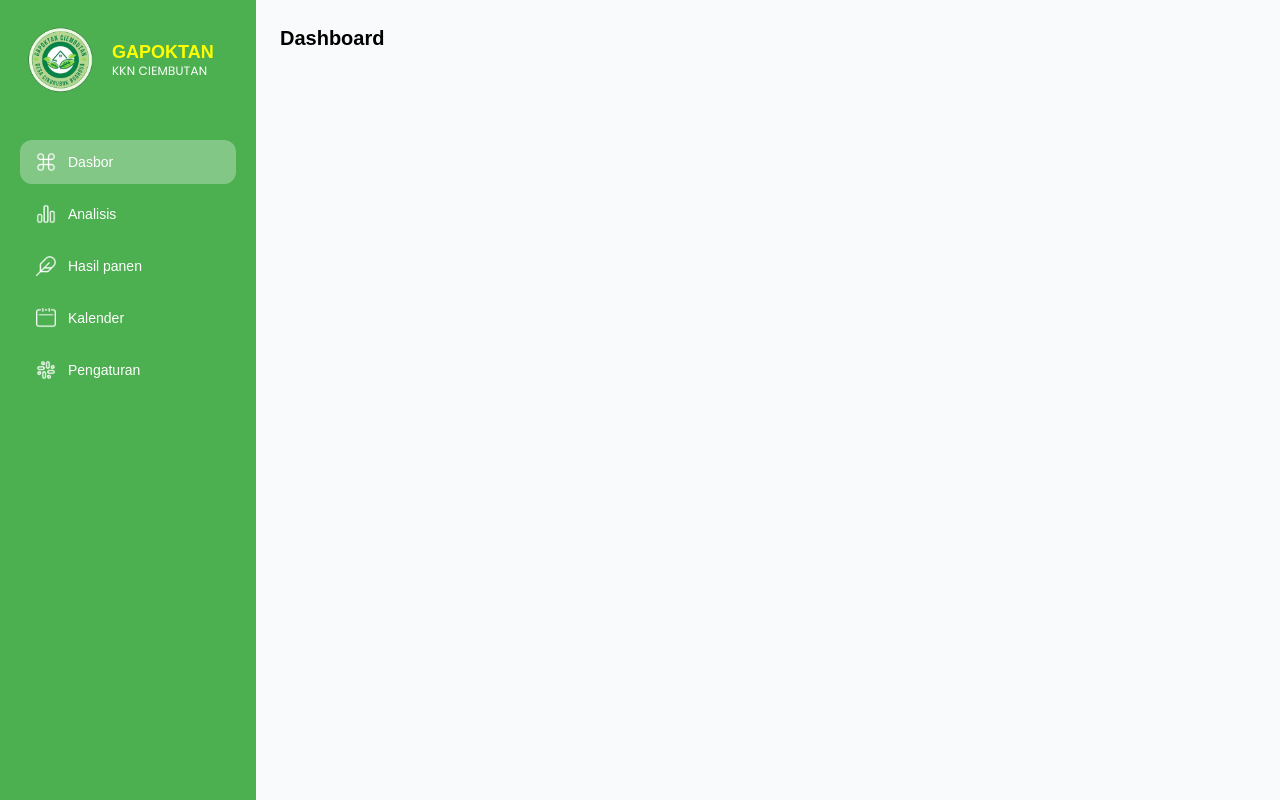
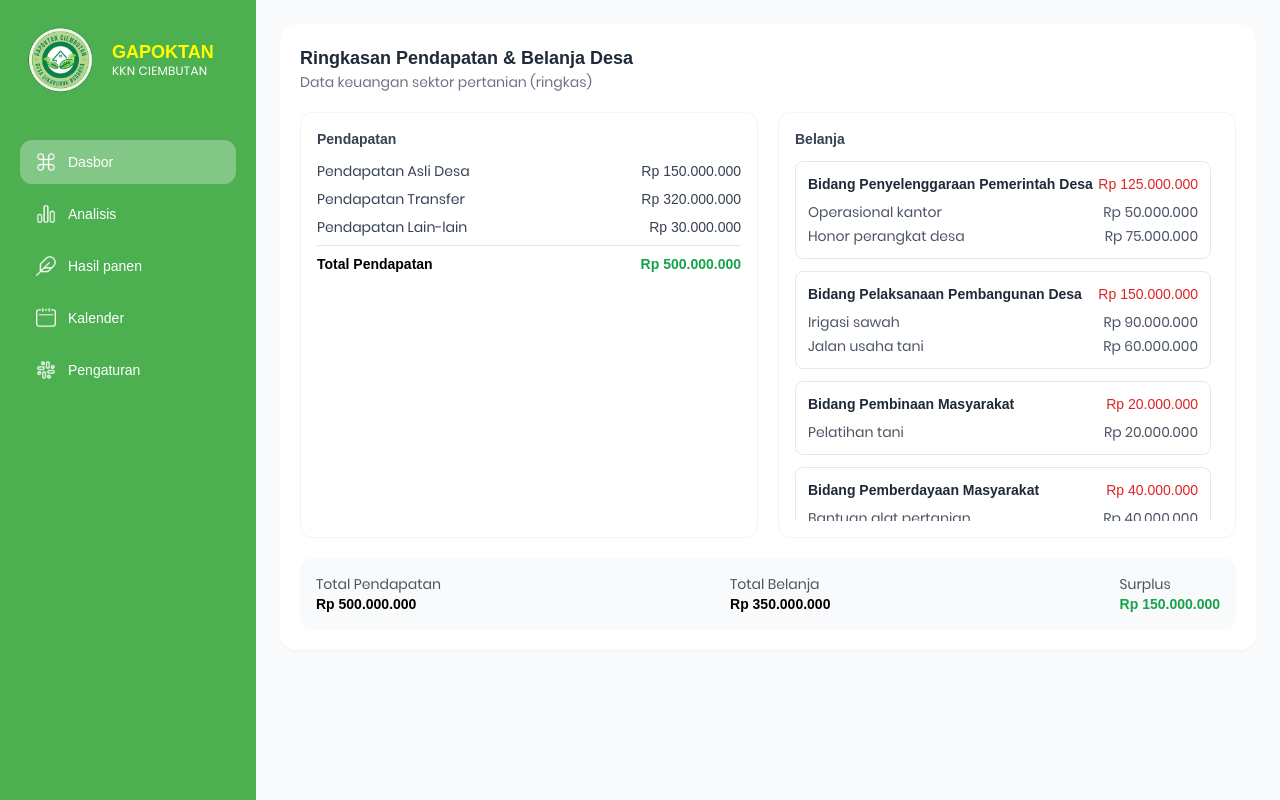
Before and after one commit to DirtyAndShaggy/Dashboard_Gapoktan_Ciembutan, a React (Vite) app: page / in a window 1280 px wide. Built offline with nearby package versions, Linux system fonts and the light colour scheme; a web font is replaced by a local one.

Commit message:
banner anggara desa

```diff
--- a/src/App.jsx
+++ b/src/App.jsx
@@ -1,9 +1,9 @@
 import { Routes, Route } from "react-router-dom";
 
-import DashboardLayout from "./layouts/DashboardLayout";
+import DashboardLayout from "./layouts/Dashboardlayout";
 
 import Dashboard from "./pages/Dashboard";
-import Analysis from "./pages/Analysis.jsx";
+import Analysis from "./pages/Analysis";
 import Harvest from "./pages/Harvest";
 import Calendar from "./pages/Calendar";
 import Settings from "./pages/Settings";
--- /dev/null
+++ b/src/components/banner/ExpenseGroup.jsx
@@ -0,0 +1,53 @@
+import { useState } from "react";
+import { formatRupiah } from "../../utils/formatRupiah";
+
+export default function ExpenseGroup({ title, items }) {
+  const [open, setOpen] = useState(false);
+
+  const total = items.reduce((sum, item) => sum + item.value, 0);
+
+  return (
+    <div className="border rounded-lg p-3">
+      {/* Header */}
+      <div
+        className="flex justify-between items-center cursor-pointer md:cursor-default"
+        onClick={() => setOpen(!open)}
+      >
+        <h4 className="text-sm font-semibold text-gray-800">
+          {title}
+        </h4>
+        <span className="text-sm font-medium text-red-600">
+          {formatRupiah(total)}
+        </span>
+      </div>
+
+      {/* Sub items – desktop always visible */}
+      <div className="hidden md:block mt-2 space-y-1">
+        {items.map((item, idx) => (
+          <div
+            key={idx}
+            className="flex justify-between text-sm text-gray-600"
+          >
+            <span>{item.label}</span>
+            <span>{formatRupiah(item.value)}</span>
+          </div>
+        ))}
+      </div>
+
+      {/* Sub items – mobile collapsible */}
+      {open && (
+        <div className="md:hidden mt-2 space-y-1">
+          {items.map((item, idx) => (
+            <div
+              key={idx}
+              className="flex justify-between text-sm text-gray-600"
+            >
+              <span>{item.label}</span>
+              <span>{formatRupiah(item.value)}</span>
+            </div>
+          ))}
+        </div>
+      )}
+    </div>
+  );
+}
--- /dev/null
+++ b/src/components/banner/FinanceBanner.jsx
@@ -0,0 +1,68 @@
+import { financeData } from "../../data/financeData";
+import IncomeCard from "./IncomeCard";
+import ExpenseGroup from "./ExpenseGroup";
+import SummaryStrip from "./SummaryStrip";
+
+export default function FinanceBanner() {
+  const totalIncome = financeData.income.reduce(
+    (sum, item) => sum + item.value,
+    0
+  );
+
+  const totalExpense = financeData.expenses.reduce(
+    (sum, group) =>
+      sum + group.items.reduce((s, item) => s + item.value, 0),
+    0
+  );
+
+  return (
+    <section className="bg-white rounded-2xl shadow-sm p-5 mb-6">
+      {/* Header */}
+      <div className="mb-5">
+        <h2 className="text-lg font-bold text-gray-800">
+          Ringkasan Pendapatan & Belanja Desa
+        </h2>
+        <p className="text-sm text-gray-500">
+          Data keuangan sektor pertanian (ringkas)
+        </p>
+      </div>
+
+      {/* Content */}
+      <div className="grid grid-cols-1 lg:grid-cols-2 gap-5">
+        {/* Pendapatan */}
+        <div className="rounded-xl border border-gray-100 p-4">
+          <p className="text-sm font-semibold text-gray-700 mb-3">
+            Pendapatan
+          </p>
+          <IncomeCard income={financeData.income} />
+        </div>
+
+        {/* Belanja */}
+        <div className="rounded-xl border border-gray-100 p-4">
+          <p className="text-sm font-semibold text-gray-700 mb-3">
+            Belanja
+          </p>
+
+          {/* Scroll container to prevent insane height */}
+          <div className="space-y-3 max-h-[360px] overflow-y-auto pr-2">
+            {financeData.expenses.map((group, idx) => (
+              <ExpenseGroup
+                key={idx}
+                title={group.title}
+                items={group.items}
+              />
+            ))}
+          </div>
+        </div>
+      </div>
+
+      {/* Summary */}
+      <div className="mt-5">
+        <SummaryStrip
+          totalIncome={totalIncome}
+          totalExpense={totalExpense}
+        />
+      </div>
+    </section>
+  );
+}
--- /dev/null
+++ b/src/components/banner/IncomeCard.jsx
@@ -0,0 +1,28 @@
+import { formatRupiah } from "../../utils/formatRupiah";
+
+export default function IncomeCard({ income }) {
+  const totalIncome = income.reduce((sum, item) => sum + item.value, 0);
+
+  return (
+    <div className="space-y-2">
+      {income.map((item, idx) => (
+        <div
+          key={idx}
+          className="flex justify-between text-sm text-gray-700"
+        >
+          <span>{item.label}</span>
+          <span className="font-medium">
+            {formatRupiah(item.value)}
+          </span>
+        </div>
+      ))}
+
+      <div className="border-t pt-2 mt-2 flex justify-between font-semibold text-sm">
+        <span>Total Pendapatan</span>
+        <span className="text-green-600">
+          {formatRupiah(totalIncome)}
+        </span>
+      </div>
+    </div>
+  );
+}
--- /dev/null
+++ b/src/components/banner/SummaryStrip.jsx
@@ -0,0 +1,37 @@
+import { formatRupiah } from "../../utils/formatRupiah";
+
+export default function SummaryStrip({ totalIncome, totalExpense }) {
+  const surplus = totalIncome - totalExpense;
+  const isSurplus = surplus >= 0;
+
+  return (
+    <div className="flex flex-col md:flex-row justify-between gap-3 bg-gray-50 rounded-xl p-4 text-sm">
+      <div>
+        <span className="text-gray-600">Total Pendapatan</span>
+        <div className="font-semibold">
+          {formatRupiah(totalIncome)}
+        </div>
+      </div>
+
+      <div>
+        <span className="text-gray-600">Total Belanja</span>
+        <div className="font-semibold">
+          {formatRupiah(totalExpense)}
+        </div>
+      </div>
+
+      <div>
+        <span className="text-gray-600">
+          {isSurplus ? "Surplus" : "Defisit"}
+        </span>
+        <div
+          className={`font-bold ${
+            isSurplus ? "text-green-600" : "text-red-600"
+          }`}
+        >
+          {formatRupiah(Math.abs(surplus))}
+        </div>
+      </div>
+    </div>
+  );
+}
--- a/src/components/sidebar.jsx
+++ b/src/components/sidebar.jsx
@@ -124,10 +124,10 @@ export default function Sidebar() {
         {/* Navigation */}
         <nav className="flex flex-col gap-2">
           <NavItem icon={DashboardIcon} label="Dasbor" to="/" />
-          <NavItem icon={AnalysisIcon} label="Analisis" to="/Analysis" />
-          <NavItem icon={HarvestIcon} label="Hasil panen" to="/Harvest" />
-          <NavItem icon={CalendarIcon} label="Kalender" to="/Calendar" />
-          <NavItem icon={SettingsIcon} label="Pengaturan" to="/Settings" />
+          <NavItem icon={AnalysisIcon} label="Analisis" to="/analysis" />
+          <NavItem icon={HarvestIcon} label="Hasil panen" to="/harvest" />
+          <NavItem icon={CalendarIcon} label="Kalender" to="/calendar" />
+          <NavItem icon={SettingsIcon} label="Pengaturan" to="/settings" />
         </nav>
       </aside>
     </>
--- /dev/null
+++ b/src/data/financeData.js
@@ -0,0 +1,37 @@
+export const financeData = {
+  income: [
+    { label: "Pendapatan Asli Desa", value: 150_000_000 },
+    { label: "Pendapatan Transfer", value: 320_000_000 },
+    { label: "Pendapatan Lain-lain", value: 30_000_000 },
+  ],
+
+  expenses: [
+    {
+      title: "Bidang Penyelenggaraan Pemerintah Desa",
+      items: [
+        { label: "Operasional kantor", value: 50_000_000 },
+        { label: "Honor perangkat desa", value: 75_000_000 },
+      ],
+    },
+    {
+      title: "Bidang Pelaksanaan Pembangunan Desa",
+      items: [
+        { label: "Irigasi sawah", value: 90_000_000 },
+        { label: "Jalan usaha tani", value: 60_000_000 },
+      ],
+    },
+    {
+      title: "Bidang Pembinaan Masyarakat",
+      items: [{ label: "Pelatihan tani", value: 20_000_000 }],
+    },
+    {
+      title: "Bidang Pemberdayaan Masyarakat",
+      items: [{ label: "Bantuan alat pertanian", value: 40_000_000 }],
+    },
+    {
+      title:
+        "Bidang Penanggulangan Bencana, Darurat, dan Mendesak Desa",
+      items: [{ label: "Cadangan darurat", value: 15_000_000 }],
+    },
+  ],
+};
--- a/src/layouts/dashboardlayout.jsx
+++ b/src/layouts/dashboardlayout.jsx
@@ -5,7 +5,11 @@ export default function DashboardLayout({ children }) {
     <div className="flex">
       <Sidebar />
 
-      <main className="flex-1 bg-gray-50 min-h-screen">
+      <main className="
+        flex-1 bg-gray-50 min-h-screen
+        pt-14 md:pt-0
+        "
+    >
         {children}
       </main>
     </div>
--- a/src/pages/dashboard.jsx
+++ b/src/pages/dashboard.jsx
@@ -1,7 +1,11 @@
+import FinanceBanner from "../components/banner/FinanceBanner";
+
 export default function Dashboard() {
   return (
-    <div className="p-6">
-      <h1 className="text-xl font-bold">Dashboard</h1>
+    <div className="p-4 md:p-6">
+      <FinanceBanner />
+
+      {/* Charts will go below later */}
     </div>
   );
 }
--- /dev/null
+++ b/src/utils/formatRupiah.js
@@ -0,0 +1,9 @@
+export function formatRupiah(value) {
+  if (typeof value !== "number") return "-";
+
+  return new Intl.NumberFormat("id-ID", {
+    style: "currency",
+    currency: "IDR",
+    minimumFractionDigits: 0,
+  }).format(value);
+}
```
Also changed, not shown: src/assets/icons/chevron-down.png (added), src/components/banner/expenseCard.jsx (added), src/pages/Analysis.jsx (line endings or trailing spaces).
